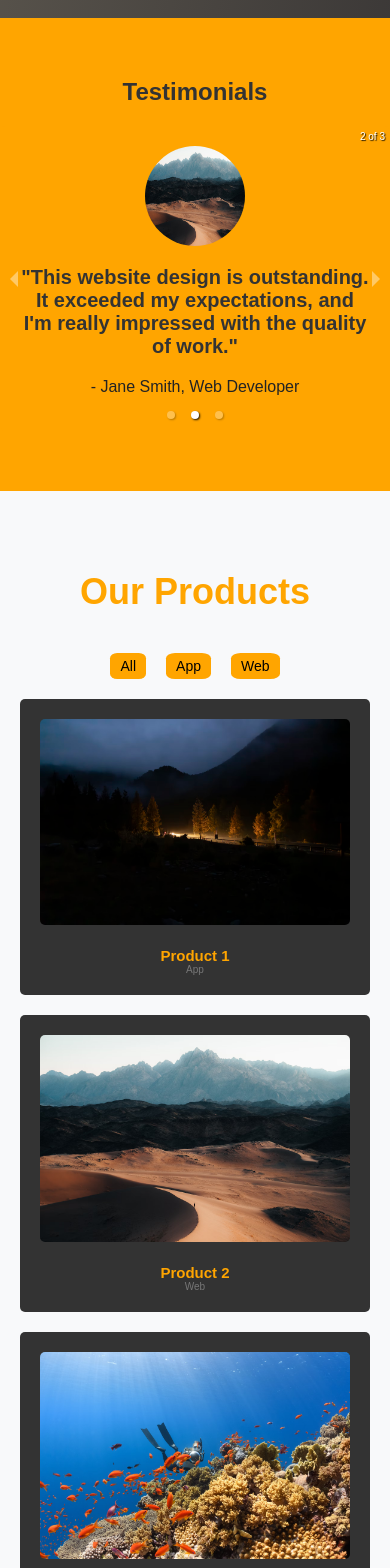
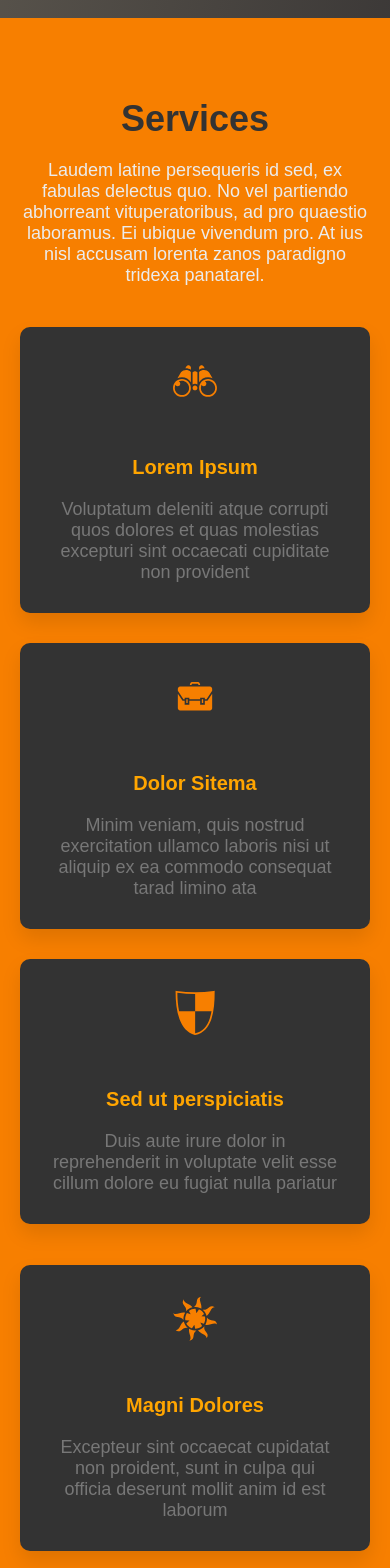
Before and after one commit to Nitulh/landing-page-task, a React (Vite) app: page / in a window 390 px wide. Shown: the part 3900-5468 px from the top of the page. Built offline with nearby package versions, Linux system fonts and the light colour scheme; grey boxes are pictures that could not be loaded; a web font is replaced by a local one.

Commit message:
services and call to action added

```diff
--- a/package.json
+++ b/package.json
@@ -13,7 +13,8 @@
     "react": "^18.2.0",
     "react-dom": "^18.2.0",
     "react-icons": "^4.11.0",
-    "react-responsive-carousel": "^3.2.23"
+    "react-responsive-carousel": "^3.2.23",
+    "react-reveal": "^1.2.2"
   },
   "devDependencies": {
     "@types/react": "^18.2.15",
--- a/src/App.jsx
+++ b/src/App.jsx
@@ -12,6 +12,8 @@ import Testimonial from "./components/testimonial";
 import Products from "./components/products";
 import Pricing from "./components/pricing";
 import Contact from "./components/contact";
+import Service from "./components/services";
+import CallToAction from "./components/callToAction";
 
 function App() {
   return (
@@ -31,11 +33,12 @@ function App() {
       <About />
       <Feature />
       {/* <Cube/> */}
+    <Empty />
+    <Service/>
       {/* <Section
         title="Features"
         content="Explore the incredible features of our products."
       /> */}
-      <Empty />
       <Testimonial />
       {/* <Section
         title="Testimonials"
@@ -51,10 +54,12 @@ function App() {
         title="Contact Us"
         content="Get in touch with our friendly team."
       /> */}
-      <Section
+
+      <CallToAction/>
+      {/* <Section
         title="Subscribe to Our Newsletter"
         content="Stay updated with our latest news and offers."
-      />
+      /> */}
       <Footer />
     </div>
   );
--- /dev/null
+++ b/src/components/callToAction.jsx
@@ -0,0 +1,30 @@
+
+import { Fade } from 'react-reveal'; // Import the Fade component
+import '../styles/callToAction.css';
+
+const CallToAction = () => {
+  return (
+    <section id="call-to-action">
+      <div className="container text-center" data-aos="zoom-in">
+        <Fade bottom>
+          {/* Wrap the content you want to animate with the Fade component */}
+          <h3>Call To Action</h3>
+        </Fade>
+        <Fade bottom delay={200}>
+          <p>
+            Duis aute irure dolor in reprehenderit in voluptate velit esse cillum
+            dolore eu fugiat nulla pariatur. Excepteur sint occaecat cupidatat non
+            proident, sunt in culpa qui officia deserunt mollit anim id est laborum.
+          </p>
+        </Fade>
+        <Fade bottom delay={400}>
+          <a className="cta-btn" href="#">
+            Call To Action
+          </a>
+        </Fade>
+      </div>
+    </section>
+  );
+};
+
+export default CallToAction;
--- a/src/components/products.jsx
+++ b/src/components/products.jsx
@@ -2,6 +2,7 @@ import '../styles/products.css';
 import One from "/images/1.avif";
 import Two from "/images/2.avif";
 import Three from "/images/3.avif";
+import { Fade } from 'react-reveal';
 
 const Portfolio = () => {
   // Dummy product data
@@ -85,10 +86,16 @@ const Portfolio = () => {
               key={product.id}
               className={`col-lg-4 col-md-6 portfolio-item filter-${product.category}`}
             >
+              <Fade bottom cascade> {/* Apply the Fade animation */}
                 <div className="portfolio-wrap">
                   <figure>
                     <img src={product.image} className="img-fluid" alt={product.title} />
-                  <a href={product.image} data-lightbox="portfolio" data-title={product.title} className="link-preview">
+                    <a
+                      href={product.image}
+                      data-lightbox="portfolio"
+                      data-title={product.title}
+                      className="link-preview"
+                    >
                       <i className="bi bi-plus"></i>
                     </a>
                     <a href="portfolio-details.html" className="link-details" title="More Details">
@@ -103,6 +110,7 @@ const Portfolio = () => {
                     <p>{product.category}</p>
                   </div>
                 </div>
+              </Fade>
             </div>
           ))}
         </div>
--- /dev/null
+++ b/src/components/services.jsx
@@ -0,0 +1,126 @@
+import "../styles/services.css";
+import { GiBriefcase, GiBinoculars, GiCheckedShield, GiSun, GiShop, GiSnowflake1 } from "react-icons/gi";
+import { Fade } from "react-reveal"; // Import the Fade component
+
+const Service = () => {
+  return (
+    <section id="services">
+      <div className="container" data-aos="fade-up">
+        <header className="section-header-serv wow fadeInUp">
+          <h3>Services</h3>
+          <p>
+            Laudem latine persequeris id sed, ex fabulas delectus quo. No vel
+            partiendo abhorreant vituperatoribus, ad pro quaestio laboramus. Ei
+            ubique vivendum pro. At ius nisl accusam lorenta zanos paradigno
+            tridexa panatarel.
+          </p>
+        </header>
+
+        <div className="row">
+          <Fade left cascade> {/* Wrap your content with Fade and specify the animation */}
+            <div
+              className="col-lg-4 col-md-6 box-serv"
+              data-aos="fade-up"
+              data-aos-delay="100"
+            >
+              <div className="icon-serv">
+                <GiBinoculars />
+              </div>
+              <h4 className="title-serv">
+                <a href="">Lorem Ipsum</a>
+              </h4>
+              <p className="description-serv">
+                Voluptatum deleniti atque corrupti quos dolores et quas molestias
+                excepturi sint occaecati cupiditate non provident
+              </p>
+            </div>
+            <div
+              className="col-lg-4 col-md-6 box-serv"
+              data-aos="fade-up"
+              data-aos-delay="200"
+            >
+              <div className="icon-serv">
+                <GiBriefcase />
+              </div>
+              <h4 className="title-serv">
+                <a href="">Dolor Sitema</a>
+              </h4>
+              <p className="description-serv">
+                Minim veniam, quis nostrud exercitation ullamco laboris nisi ut
+                aliquip ex ea commodo consequat tarad limino ata
+              </p>
+            </div>
+            <div
+              className="col-lg-4 col-md-6 box-serv"
+              data-aos="fade-up"
+              data-aos-delay="300"
+            >
+              <div className="icon-serv">
+                <GiCheckedShield />
+              </div>
+              <h4 className="title-serv">
+                <a href="">Sed ut perspiciatis</a>
+              </h4>
+              <p className="description-serv">
+                Duis aute irure dolor in reprehenderit in voluptate velit esse
+                cillum dolore eu fugiat nulla pariatur
+              </p>
+            </div>
+          </Fade>
+          <Fade right cascade> {/* Wrap your content with Fade and specify the animation */}
+            <div
+              className="col-lg-4 col-md-6 box-serv"
+              data-aos="fade-up"
+              data-aos-delay="200"
+            >
+              <div className="icon-serv">
+                <GiSun />
+              </div>
+              <h4 className="title-serv">
+                <a href="">Magni Dolores</a>
+              </h4>
+              <p className="description-serv">
+                Excepteur sint occaecat cupidatat non proident, sunt in culpa qui
+                officia deserunt mollit anim id est laborum
+              </p>
+            </div>
+            <div
+              className="col-lg-4 col-md-6 box-serv"
+              data-aos="fade-up"
+              data-aos-delay="300"
+            >
+              <div className="icon-serv">
+                <GiSnowflake1 />
+              </div>
+              <h4 className="title-serv">
+                <a href="">Nemo Enim</a>
+              </h4>
+              <p className="description-serv">
+                At vero eos et accusamus and iusto odio dignissimos ducimus qui
+                blanditiis praesentium voluptatum deleniti atque
+              </p>
+            </div>
+            <div
+              className="col-lg-4 col-md-6 box-serv"
+              data-aos="fade-up"
+              data-aos-delay="400"
+            >
+              <div className="icon-serv">
+                <GiShop />
+              </div>
+              <h4 className="title-serv">
+                <a href="">Eiusmod Tempor</a>
+              </h4>
+              <p className="description-serv">
+                Et harum quidem rerum facilis est and expedita distinctio. Nam
+                libero tempore, cum soluta nobis est eligendi
+              </p>
+            </div>
+          </Fade>
+        </div>
+      </div>
+    </section>
+  );
+};
+
+export default Service;
--- a/src/components/testimonial.jsx
+++ b/src/components/testimonial.jsx
@@ -10,7 +10,7 @@ const Testimonial = () => {
   return (
     <section id="testimonials" className="testimonial-section">
       <div className="">
-        <h2 className="section-title">Testimonials</h2>
+        <h2 className="section-title-test">Testimonials</h2>
         <Carousel
           showThumbs={false}
           infiniteLoop={true}
--- /dev/null
+++ b/src/styles/callToAction.css
@@ -0,0 +1,44 @@
+/* callToAction.css */
+#call-to-action {
+
+    padding: 60px 0;
+    text-align: center;
+    height: 35vh;
+    background-image: linear-gradient(
+        to right bottom,
+        rgba(255, 165, 0, 0.8),
+        rgba(255, 127, 80, 0.8) ),
+        url(https://images.unsplash.com/photo-1470071459604-3b5ec3a7fe05?ixlib=rb-1.2.1&ixid=eyJhcHBfaWQiOjEyMDd9&auto=format&fit=crop&w=1140&q=80);
+    background-size: cover;
+    background-position: top;
+
+    position: relative;
+  }
+
+  #call-to-action h3 {
+    font-size: 24px;
+    margin-bottom: 20px;
+    color: #333;
+  }
+
+  #call-to-action p {
+    color: #dcdcdc;
+    font-size: 16px;
+  }
+
+  .cta-btn {
+    display: inline-block;
+    padding: 10px 20px;
+    margin-top: 20px;
+    background-color: #f77f00;
+    color: #fff;
+    text-decoration: none;
+    border: none;
+    border-radius: 5px;
+    font-size: 16px;
+    transition: background-color 0.3s;
+  }
+
+  .cta-btn:hover {
+    background-color: #ff9900;
+  }
--- a/src/styles/nav.css
+++ b/src/styles/nav.css
@@ -14,6 +14,7 @@
 
   .navbar.open {
     background: #333; /* Change the background color when the menu is open if needed */
+    opacity: .75;
   }
 
   .logo {
--- a/src/styles/products.css
+++ b/src/styles/products.css
@@ -1,4 +1,6 @@
 /* Portfolio section */
+
+
 .section-bg {
     background-color: #f8f9fa;
     padding: 60px 0;
@@ -47,7 +49,7 @@
     text-align: center;
   }
 
-  .portfolio-item img {
+   .portfolio-item img {
     max-width: 100%;
     height: auto;
     border-radius: 5px;
--- /dev/null
+++ b/src/styles/services.css
@@ -0,0 +1,73 @@
+/* Services section */
+#services {
+    background-color: #f77f00;
+    padding: 60px 0;
+    text-align: center;
+  }
+
+  .section-header-serv h3 {
+    font-size: 36px;
+    padding-bottom: 20px;
+    color: #333;
+  }
+
+  .section-header-serv p {
+    font-size: 18px;
+    color: #ececec;
+    margin-bottom: 30px;
+  }
+
+  /* Box styles */
+  .box-serv {
+    background-color: #333;
+    padding: 30px;
+    border-radius: 10px;
+    box-shadow: 0px 10px 20px rgba(0, 0, 0, 0.1);
+    transition: transform 0.3s, box-shadow 0.3s;
+    margin-bottom: 30px;
+    text-align: center;
+    position: relative;
+  }
+
+  .box-serv:hover {
+    transform: translateY(-10px);
+    box-shadow: 0px 20px 30px rgba(0, 0, 0, 0.2);
+    background-color: #1e1d1d;
+  }
+
+  .icon-serv {
+    font-size: 48px;
+    color: #f77f00;
+  }
+
+  .title-serv {
+    font-size: 24px;
+    color: orange;
+    margin: 20px 0;
+    text-decoration: none;
+    transition: color 0.3s;
+    display: inline-block;
+  }
+
+  .title-serv:hover {
+    color: #f77f00;
+  }
+
+  .description-serv {
+    font-size: 18px;
+    color: #777;
+  }
+
+  /* Responsive styles for small screens */
+  @media (max-width: 768px) {
+    .box-serv {
+      text-align: center;
+
+    }
+    .box-serv .icon-serv {
+      margin-bottom: 20px;
+    }
+    .title-serv {
+      font-size: 20px;
+    }
+  }
--- a/src/styles/testimonials.css
+++ b/src/styles/testimonials.css
@@ -1,14 +1,14 @@
 /* Testimonials section */
 .testimonial-section {
-    background-color: orange;
+    background-color: #2f2f2f;
     padding: 60px 0;
     text-align: center;
   }
 
-  .section-title {
-    font-size: 36px;
+  .section-title-test {
+    font-size: 34px;
     margin-bottom: 20px;
-    color: #333; /* Title color */
+    color: orange; /* Title color */
   }
 
   /* Testimonial container */
@@ -19,7 +19,7 @@
 
   /* Testimonial item */
   .testimonial {
-    background-color: orange; /* Testimonial background color */
+    background-color: #2f2f2f; /* Testimonial background color */
     padding: 20px;
     border-radius: 5px;
     /* box-shadow: 0 4px 6px rgba(0, 0, 0, 0.1); */
@@ -37,9 +37,9 @@
 
   /* Testimonial text */
   .testimonial-text {
-    font-size: 20px;
+    font-size: 16px;
     font-weight: 800;
-    color: #333; /* Text color */
+    color: orange; /* Text color */
     margin-bottom: 20px;
   }
 
@@ -48,5 +48,5 @@
     padding-bottom: 15px;
 
     font-size: 16px;
-    color: #232323; /* Author text color */
+    color: orangered; /* Author text color */
   }
```
Also changed, not shown: 1 other file (tests, documents, lock files or other folders). Lines whose indentation alone changed are shown as unchanged.
